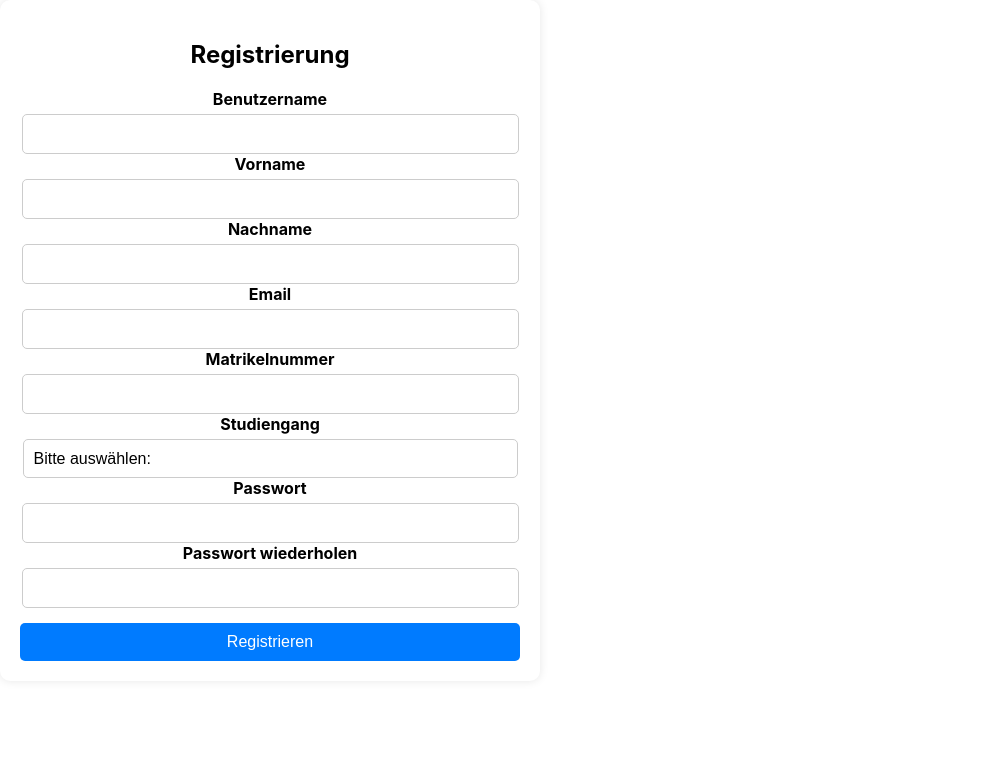
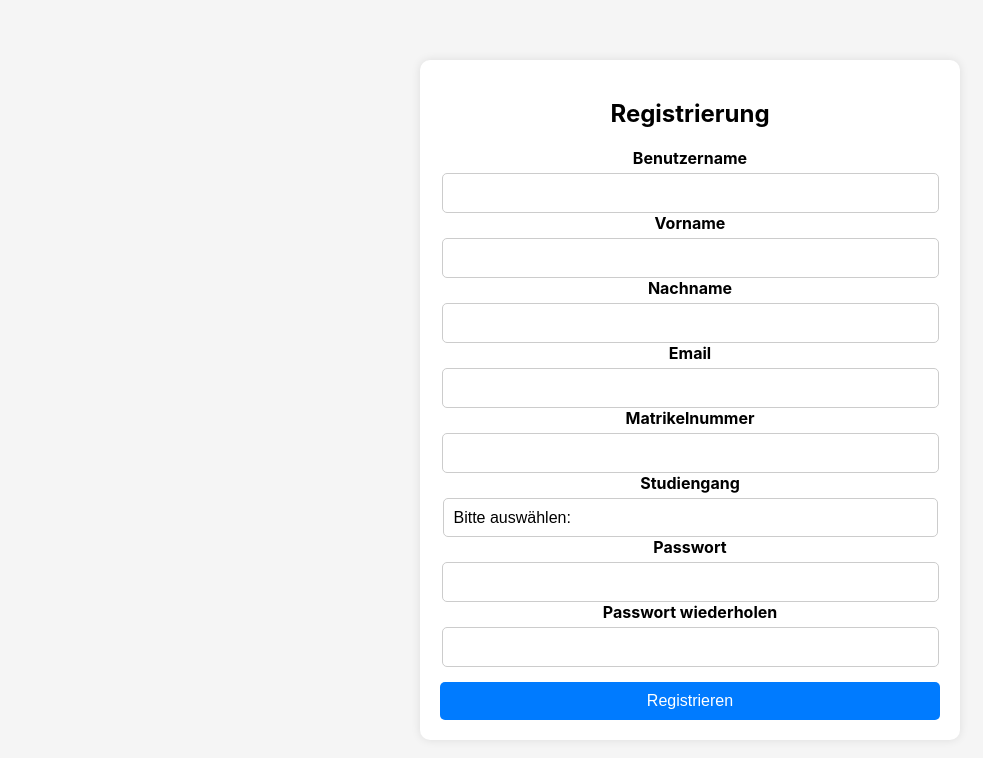
Before and after one commit to Projekt-IU/Projekt, a React (Create React App) app: page /Registrierung in a window 1280 px wide. Shown: the top 758 px of the page, without its empty margins (0-983 px from the left). Built offline with nearby package versions, Linux system fonts and the light colour scheme.

Commit message:
Verbesserung im CSS bei Registrierung

```diff
--- a/src/components/Registrierung.js
+++ b/src/components/Registrierung.js
@@ -57,7 +57,8 @@ class Registrierung extends Component {
 
         // Frontend
         return (
-            <div className="registrierung centered-container">
+            <div className={"registrierung"}>
+            <div className="centered-container">
                 <div className="register-box">
                     <h2>Registrierung</h2>
                     <form onSubmit={this.handleSubmit}>
@@ -157,6 +158,7 @@ class Registrierung extends Component {
                     {this.state.error && <p className="error-message">{this.state.error}</p>}
                 </div>
             </div>
+                </div>
         );
     }
 }
--- a/src/components/styles/Registrierung.css
+++ b/src/components/styles/Registrierung.css
@@ -4,11 +4,13 @@
     align-items: center;
     height: 100vh;
     background-color: #f5f5f5;
+    width: 100%;
 }
 
 .registrierung .register-box {
     background-color: #ffffff;
     padding: 20px;
+    margin-left: 100px;
     border-radius: 10px;
     box-shadow: 0px 0px 10px rgba(0, 0, 0, 0.1);
     width: 500px; /* Sie können die Breite nach Bedarf anpassen */
```
